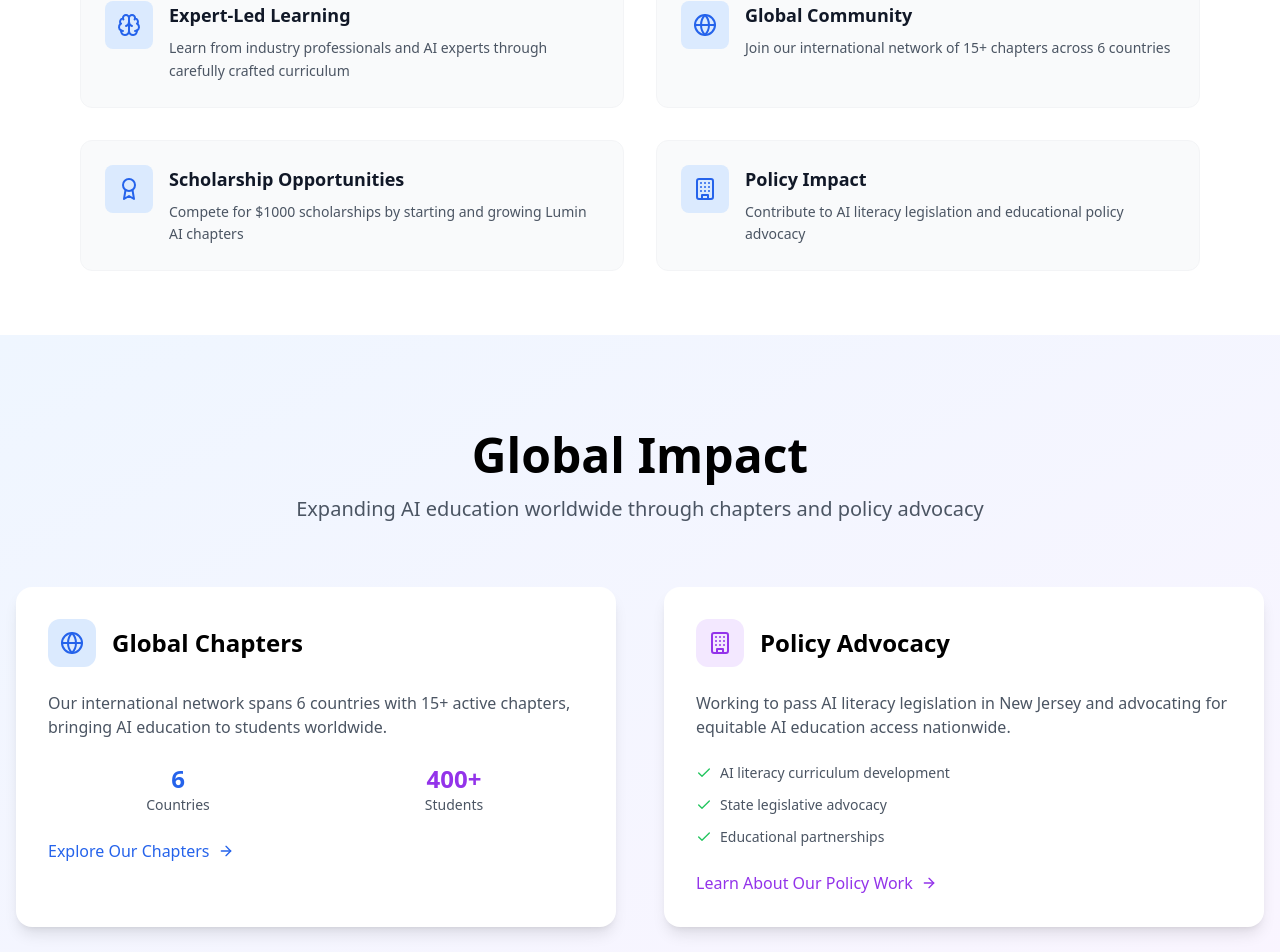
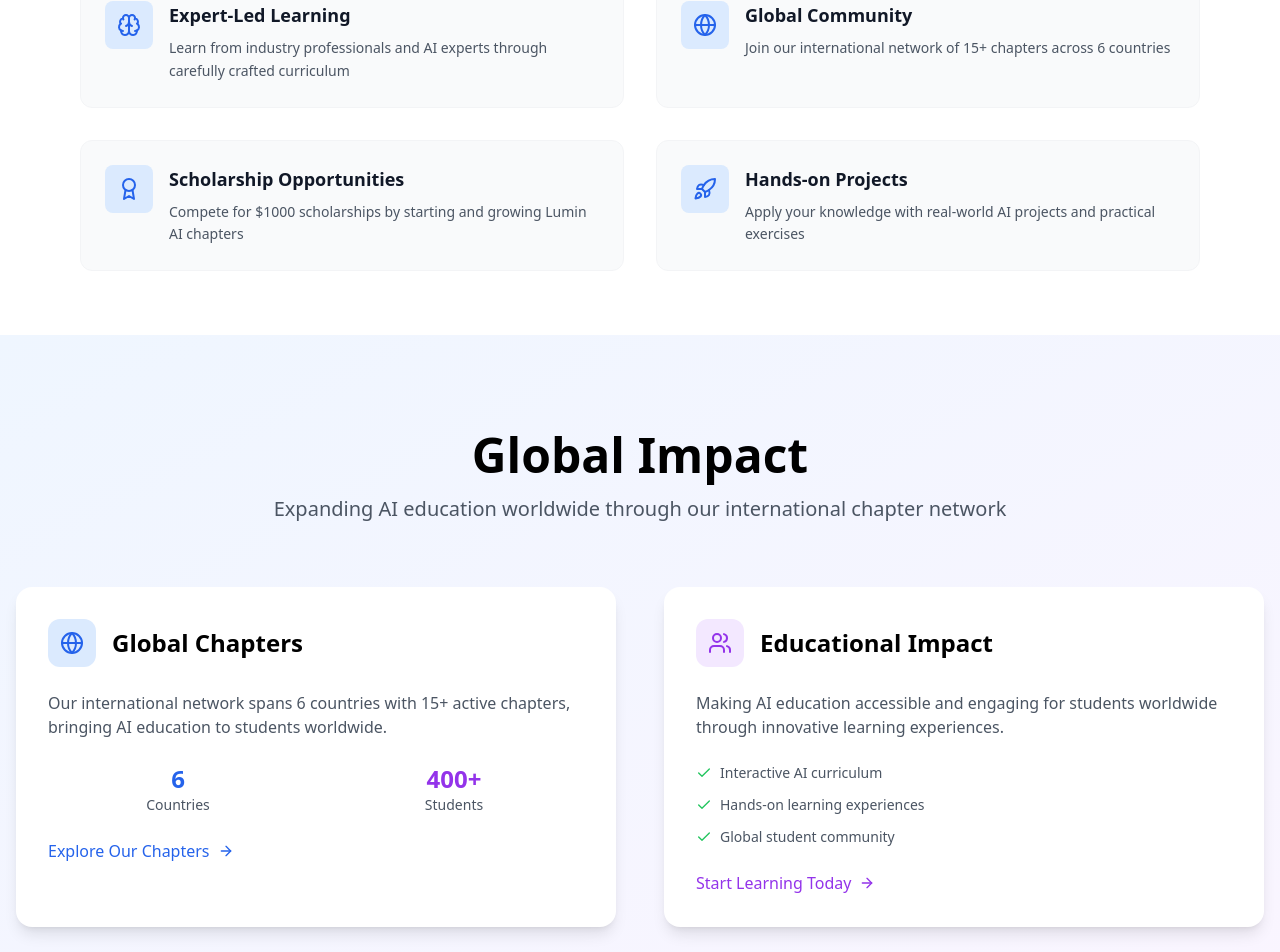
Before and after one commit to shashankmadala/my-lumin-website, a React (Vite) app: page / in a window 1280 px wide. Shown: the part 1152-2104 px from the top of the page. Built offline with nearby package versions, Linux system fonts and the light colour scheme; the HTML template or start-up script is replaced by a standard one.

Commit message:
final changes for hp

```diff
--- a/src/components/Navigation.jsx
+++ b/src/components/Navigation.jsx
@@ -9,13 +9,12 @@ const links = [
     id: 'about',
     dropdown: [
       { to: '/founders', text: 'Founders', id: 'founders' },
-      { to: '/policy-team', text: 'Policy Team', id: 'policy' },
       { to: '/chapters', text: 'Chapters', id: 'chapters' },
     ]
   },
+  { to: '/join-us', text: 'Join Us', id: 'join' },
   { to: '/summer-program', text: 'Summer Program', id: 'summer' },
   { to: '/learn', text: 'Learn', id: 'learn' },
-  { to: '/join-us', text: 'Join Us', id: 'join' },
   { to: '/contact-us', text: 'Contact', id: 'contact' }
 ];
 
--- a/src/pages/Home.jsx
+++ b/src/pages/Home.jsx
@@ -276,9 +276,9 @@ export default function HomePage() {
                 description: "Compete for $1000 scholarships by starting and growing Lumin AI chapters"
               },
               {
-                icon: <Building className="w-6 h-6 text-blue-600"/>,
-                title: "Policy Impact",
-                description: "Contribute to AI literacy legislation and educational policy advocacy"
+                icon: <Rocket className="w-6 h-6 text-blue-600"/>,
+                title: "Hands-on Projects",
+                description: "Apply your knowledge with real-world AI projects and practical exercises"
               }
             ].map((feature, index) => (
               <div
@@ -312,7 +312,7 @@ export default function HomePage() {
           <div className="text-center mb-16 animate-on-scroll from-bottom">
             <h2 className="text-5xl font-bold mb-4">Global Impact</h2>
             <p className="text-xl text-gray-600">
-              Expanding AI education worldwide through chapters and policy advocacy
+              Expanding AI education worldwide through our international chapter network
             </p>
           </div>
 
@@ -347,36 +347,36 @@ export default function HomePage() {
               </Link>
             </div>
 
-            {/* Policy Work Section */}
+            {/* Educational Impact Section */}
             <div className="bg-white rounded-2xl p-8 shadow-lg hover:shadow-xl transition-all duration-300">
               <div className="flex items-center gap-4 mb-6">
                 <div className="w-12 h-12 bg-purple-100 rounded-xl flex items-center justify-center">
-                  <Building className="w-6 h-6 text-purple-600" />
+                  <Users className="w-6 h-6 text-purple-600" />
                 </div>
-                <h3 className="text-2xl font-bold">Policy Advocacy</h3>
+                <h3 className="text-2xl font-bold">Educational Impact</h3>
               </div>
               <p className="text-gray-600 mb-6">
-                Working to pass AI literacy legislation in New Jersey and advocating for equitable AI education access nationwide.
+                Making AI education accessible and engaging for students worldwide through innovative learning experiences.
               </p>
               <div className="space-y-3 mb-6">
                 <div className="flex items-center gap-2">
                   <Check className="w-4 h-4 text-green-500" />
-                  <span className="text-sm text-gray-600">AI literacy curriculum development</span>
+                  <span className="text-sm text-gray-600">Interactive AI curriculum</span>
                 </div>
                 <div className="flex items-center gap-2">
                   <Check className="w-4 h-4 text-green-500" />
-                  <span className="text-sm text-gray-600">State legislative advocacy</span>
+                  <span className="text-sm text-gray-600">Hands-on learning experiences</span>
                 </div>
                 <div className="flex items-center gap-2">
                   <Check className="w-4 h-4 text-green-500" />
-                  <span className="text-sm text-gray-600">Educational partnerships</span>
+                  <span className="text-sm text-gray-600">Global student community</span>
                 </div>
               </div>
               <Link
-                to="/policy-team"
+                to="/learn"
                 className="inline-flex items-center gap-2 text-purple-600 hover:text-purple-700 font-medium"
               >
-                Learn About Our Policy Work
+                Start Learning Today
                 <ArrowRight className="w-4 h-4" />
               </Link>
             </div>
--- a/src/pages/PolicyTeam.jsx
+++ b/src/pages/PolicyTeam.jsx
@@ -12,6 +12,7 @@ import {
 } from 'lucide-react';
 
 export default function PolicyTeam() {
+
   const teamMembers = [
     {
       name: "Aayush Chebolu",
@@ -48,7 +49,19 @@ export default function PolicyTeam() {
 
   return (
     <div className="min-h-screen bg-gray-50">
-      {/* Hero Section */}
+      {/* Policy Team Page - Temporarily Commented Out */}
+      <div className="pt-32 pb-24">
+        <div className="max-w-4xl mx-auto px-4 text-center">
+          <h1 className="text-4xl font-bold mb-4">Policy Team</h1>
+          <p className="text-xl text-gray-600">
+            This page is temporarily unavailable.
+          </p>
+        </div>
+      </div>
+
+      {/*
+      Original Policy Team Page Content - Commented Out
+
       <section className="pt-32 pb-8 bg-gradient-to-br from-blue-600 to-purple-700 text-white">
         <div className="max-w-4xl mx-auto px-4 text-center">
           <div className="inline-flex items-center gap-2 px-4 py-2 bg-white/10 rounded-full text-white mb-4">
@@ -62,7 +75,6 @@ export default function PolicyTeam() {
         </div>
       </section>
 
-      {/* Team Section - moved up */}
       <section className="py-10 bg-white">
         <div className="max-w-5xl mx-auto px-4">
           <h2 className="text-3xl font-bold text-center mb-6">Meet the Policy Team</h2>
@@ -75,7 +87,6 @@ export default function PolicyTeam() {
                     alt={member.name}
                     className="w-full h-full object-cover"
                     onError={(e) => {
-                      // Fallback to icon if image fails to load
                       e.target.style.display = 'none';
                       e.target.nextSibling.style.display = 'flex';
                     }}
@@ -92,7 +103,6 @@ export default function PolicyTeam() {
         </div>
       </section>
 
-      {/* Goals & Impact Section (modern card layout) */}
       <section className="py-12 bg-gray-50">
         <div className="max-w-4xl mx-auto px-4">
           <h2 className="text-2xl font-bold mb-6 text-center">Our Mission & Goals</h2>
@@ -100,7 +110,6 @@ export default function PolicyTeam() {
             We are dedicated to making AI education accessible and equitable for all students in New Jersey by advocating for legislative change and building strong partnerships.
           </p>
           <div className="flex flex-col md:flex-row md:items-stretch md:gap-8 gap-6">
-            {/* Policy Goals Card */}
             <div className="flex-1 bg-white rounded-2xl shadow-lg p-8 flex flex-col items-center text-center">
               <div className="mb-4">
                 <CheckCircle className="w-12 h-12 text-green-500 mx-auto" />
@@ -110,11 +119,9 @@ export default function PolicyTeam() {
                 {policyGoals.map((goal, i) => <li key={i}>{goal}</li>)}
               </ul>
             </div>
-            {/* Vertical Divider for desktop */}
             <div className="hidden md:flex items-center">
               <div className="w-px h-40 bg-gray-200" />
             </div>
-            {/* Impact Card */}
             <div className="flex-1 bg-white rounded-2xl shadow-lg p-8 flex flex-col items-center text-center">
               <div className="mb-4">
                 <Award className="w-12 h-12 text-yellow-500 mx-auto" />
@@ -130,7 +137,6 @@ export default function PolicyTeam() {
         </div>
       </section>
 
-      {/* CTA Section */}
       <section className="py-10 bg-gradient-to-r from-blue-600 to-purple-600">
         <div className="max-w-2xl mx-auto px-4 text-center text-white">
           <h2 className="text-2xl font-bold mb-4">Support Our Mission</h2>
@@ -146,6 +152,7 @@ export default function PolicyTeam() {
           </a>
         </div>
       </section>
+      */}
     </div>
   );
 }
```
